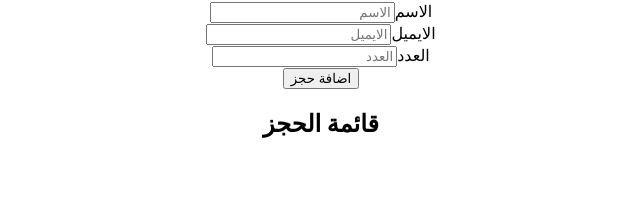
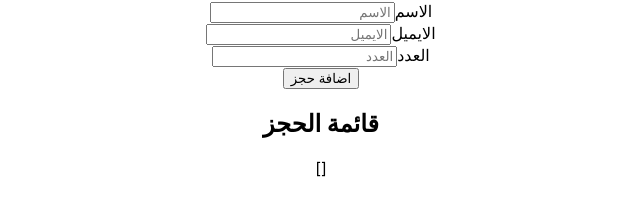
Before and after one commit to kabaros/barmaga-restaurant, a React (Create React App) app: page / in a window 1280 px wide. Shown: the part 183-398 px from the top of the page, without its empty margins (319-959 px from the left). Built offline with nearby package versions, Linux system fonts and the light colour scheme.

Commit message:
Lift state up

```diff
--- a/src/App.tsx
+++ b/src/App.tsx
@@ -1,9 +1,19 @@
-import React from 'react';
+import React, { useState } from 'react';
 import AddReservation from './components/AddReservation';
 import ReservationsList from './components/ReservationsList';
 import "./App.css";
+import { ReservationType } from './components/AddReservation';
 
-function App() {
+
+const App = () => {
+  const [reservations, setReservations] = useState<ReservationType[]>([])
+
+  const onAddReservation = (reservation: ReservationType) => {
+    setReservations([
+      ...reservations,
+      reservation
+    ])
+  }
   return (
     <div className="app">
       <header className="header">
@@ -11,8 +21,8 @@ function App() {
           مطعمنا
         </h1>
       </header>
-      <AddReservation/>
-      <ReservationsList/>
+      <AddReservation onAdd={onAddReservation}/>
+      <ReservationsList reservations={reservations}/>
     </div>
   );
 }
--- a/src/components/AddReservation.tsx
+++ b/src/components/AddReservation.tsx
@@ -2,14 +2,22 @@ import React, { useState } from 'react';
 import LabelWithInput from './LabelWithInput';
 
 
-type ReservationType = {
+export type ReservationType = {
   name: string;
   email: string;
   number: number;
 };
 
-const AddReservation = () => {
-  const [form, setForm] = useState<Partial<ReservationType>>({})
+type AddReservationProps = {
+  onAdd: (reservation: ReservationType) => void;
+}
+
+const AddReservation: React.FC<AddReservationProps> = ({onAdd}) => {
+  const [form, setForm] = useState<ReservationType>({
+    name: '',
+    email: '',
+    number: 1
+  });
 
   const onChange = (name: string, value: string) => {
     setForm({
@@ -20,7 +28,8 @@ const AddReservation = () => {
 
   const onSubmit = (event: React.FormEvent<HTMLFormElement>) => {
     event.preventDefault();
-    alert(JSON.stringify(form));
+
+    onAdd(form);
   }
 
   return (
--- a/src/components/ReservationsList.tsx
+++ b/src/components/ReservationsList.tsx
@@ -1,9 +1,15 @@
 import React from 'react';
+import { ReservationType } from './AddReservation';
 
-const ReservationsList = () => {
+type ReservationListProps = {
+  reservations: ReservationType[]
+}
+
+const ReservationsList: React.FC<ReservationListProps> = ({reservations}) => {
   return (
     <div>
       <h2>قائمة الحجز</h2>
+      {JSON.stringify(reservations)}
     </div>
   );
 };
```
